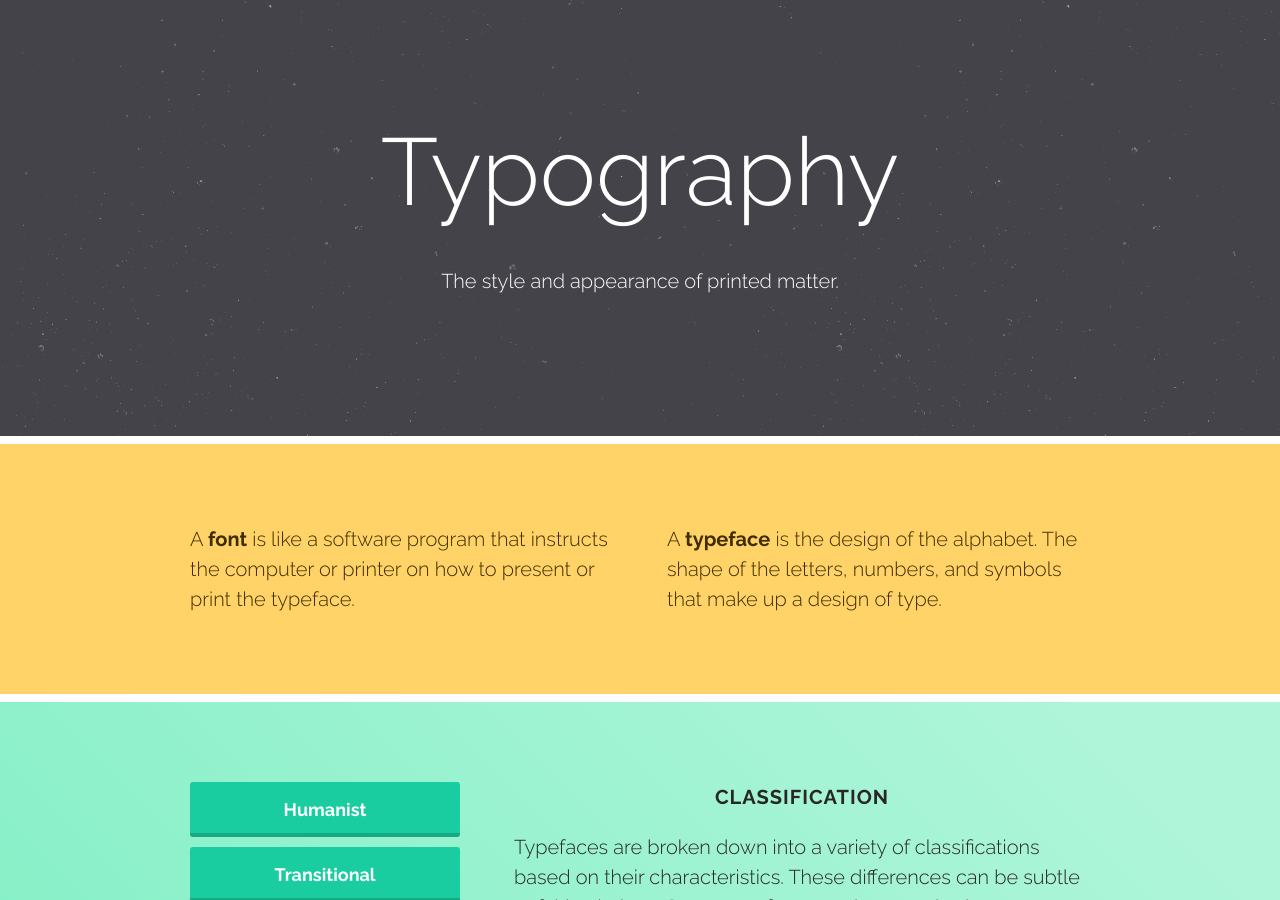
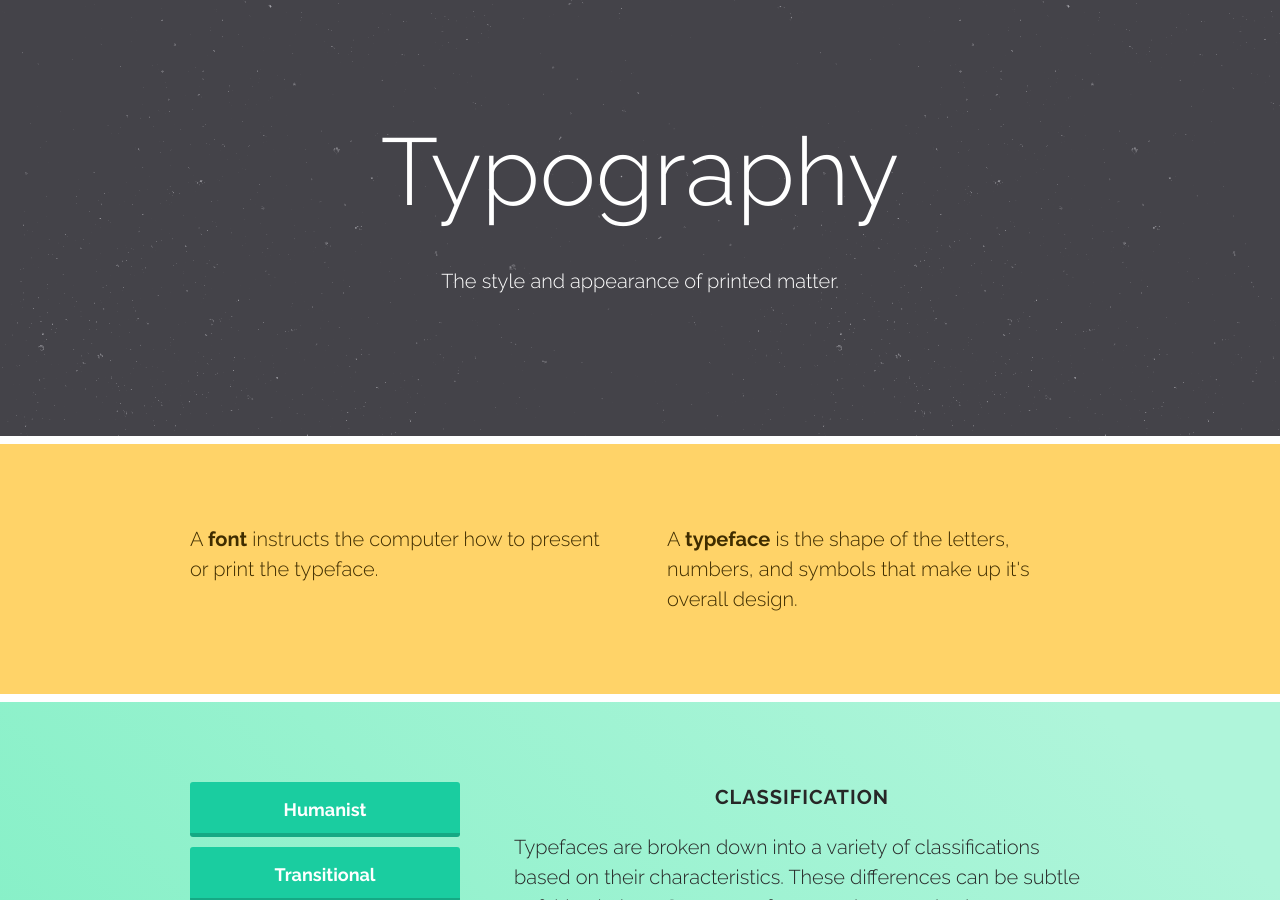
Before and after one commit to noaharogers/typography, a Jekyll site: the page built from index.html, in a window 1280 px wide and 900 px high. Built offline with Jekyll 4.4.1, drawn with Linux system fonts in a browser that asks for light colours; nearby versions of some CDN libraries.

Commit message:
Updates font and typeface defenitions

```diff
--- a/index.html
+++ b/index.html
@@ -6,10 +6,10 @@ title: Typography
 <section class="font-vs-typeface">
   <div class="container">
     <div class="column half">
-      <p>A <strong>font</strong> is like a software program that instructs the computer or printer on how to present or print the typeface. </p>
+      <p>A <strong>font</strong> instructs the computer how to present or print the typeface.</p>
     </div>
     <div class="column half">
-      <p>A <strong>typeface</strong> is the design of the alphabet. The shape of the letters, numbers, and symbols that make up a design of type.</p>
+      <p>A <strong>typeface</strong> is the shape of the letters, numbers, and symbols that make up it's overall design.</p>
     </div>
   </div>
 </section>
```
